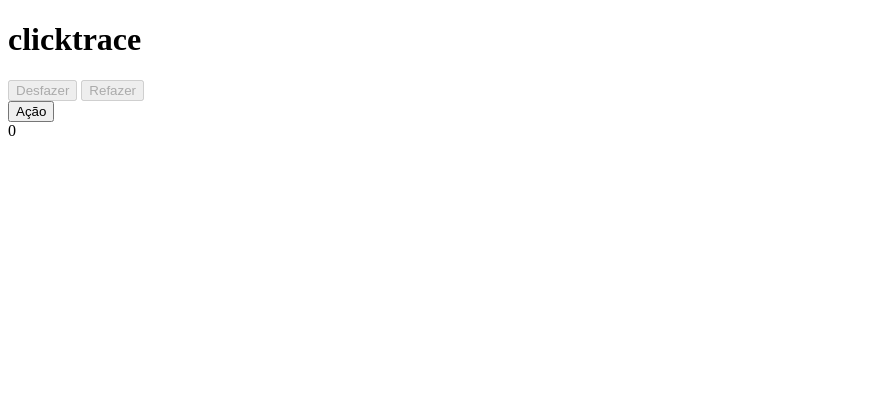
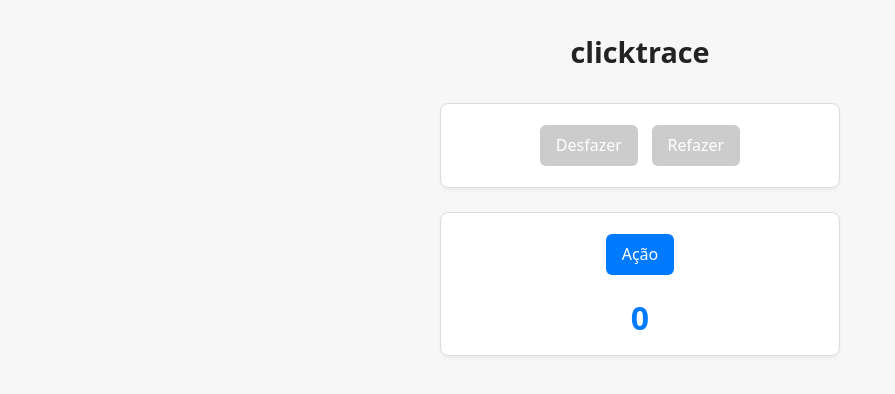
Before and after one commit to silva-alexsandro/short-code, a plain HTML site: page clicktracer/index.html in a window 1280 px wide. Shown: the whole page, without its empty margins (0-895 px from the left). Drawn offline with Linux system fonts and the light colour scheme.

Commit message:
adiciona css

```diff
--- a/clicktracer/index.html
+++ b/clicktracer/index.html
@@ -4,6 +4,7 @@
     <meta charset="UTF-8" />
     <meta name="viewport" content="width=device-width, initial-scale=1.0" />
     <title>clicktrace</title>
+    <link rel="stylesheet" href="./main.css" />
   </head>
 
   <body>
@@ -31,7 +32,10 @@
        * @param {any} initialState - Estado inicial
        * @param {object} config - callbacks: onChange e onStackChange
        */
-      function createHistoryManager(initialState, { onChange, onStackChange } = {}) {
+      function createHistoryManager(
+        initialState,
+        { onChange, onStackChange } = {}
+      ) {
         const undoStack = [];
         const redoStack = [];
         let currentState = initialState;
@@ -79,9 +83,9 @@
       }
 
       // Referências aos elementos
-      const display = document.getElementById("js-action");
-      const btnUndoEl = document.getElementById("btn-undo");
-      const btnRedoEl = document.getElementById("btn-redo");
+      const display = document.getElementById('js-action');
+      const btnUndoEl = document.getElementById('btn-undo');
+      const btnRedoEl = document.getElementById('btn-redo');
 
       // Cria o gerenciador com os callbacks
       const contMaster = createHistoryManager(0, {
@@ -99,19 +103,19 @@
       function action() {
         const value = contMaster.getState() + 1;
         contMaster.execute(value);
-        console.log("ação ->", value);
+        console.log('ação ->', value);
       }
 
       // Botão de desfazer
       function btnUndo() {
         contMaster.undo();
-        console.log("undo");
+        console.log('undo');
       }
 
       // Botão de refazer
       function btnRedo() {
         contMaster.redo();
-        console.log("redo");
+        console.log('redo');
       }
 
       // Exibe o estado inicial (0)
--- /dev/null
+++ b/clicktracer/main.css
@@ -0,0 +1,77 @@
+/* Reset básico */
+* {
+  margin: 0;
+  padding: 0;
+  box-sizing: border-box;
+  font-family: system-ui, -apple-system, 'Segoe UI', Roboto, sans-serif;
+}
+
+/* Corpo da página */
+body {
+  background-color: #f7f7f7;
+  color: #333;
+  display: flex;
+  flex-direction: column;
+  align-items: center;
+  min-height: 100vh;
+  padding: 2rem;
+}
+
+/* Cabeçalho */
+header {
+  margin-bottom: 2rem;
+}
+
+header h1 {
+  font-size: 1.8rem;
+  color: #222;
+}
+
+/* Estrutura principal */
+main {
+  display: flex;
+  flex-direction: column;
+  gap: 1.5rem;
+  width: 100%;
+  max-width: 400px;
+}
+
+/* Seções */
+section {
+  background: #fff;
+  border: 1px solid #ddd;
+  border-radius: 8px;
+  padding: 1rem;
+  text-align: center;
+  box-shadow: 0 2px 4px rgba(0,0,0,0.05);
+}
+
+/* Botões */
+button {
+  background-color: #007bff;
+  color: white;
+  border: none;
+  padding: 0.6rem 1rem;
+  border-radius: 6px;
+  font-size: 1rem;
+  cursor: pointer;
+  transition: background-color 0.2s ease;
+  margin: 0.3rem;
+}
+
+button:hover:not(:disabled) {
+  background-color: #005fcc;
+}
+
+button:disabled {
+  background-color: #ccc;
+  cursor: not-allowed;
+}
+
+/* Display */
+#js-action {
+  font-size: 2rem;
+  font-weight: bold;
+  color: #007bff;
+  margin-top: 1rem;
+}
```
